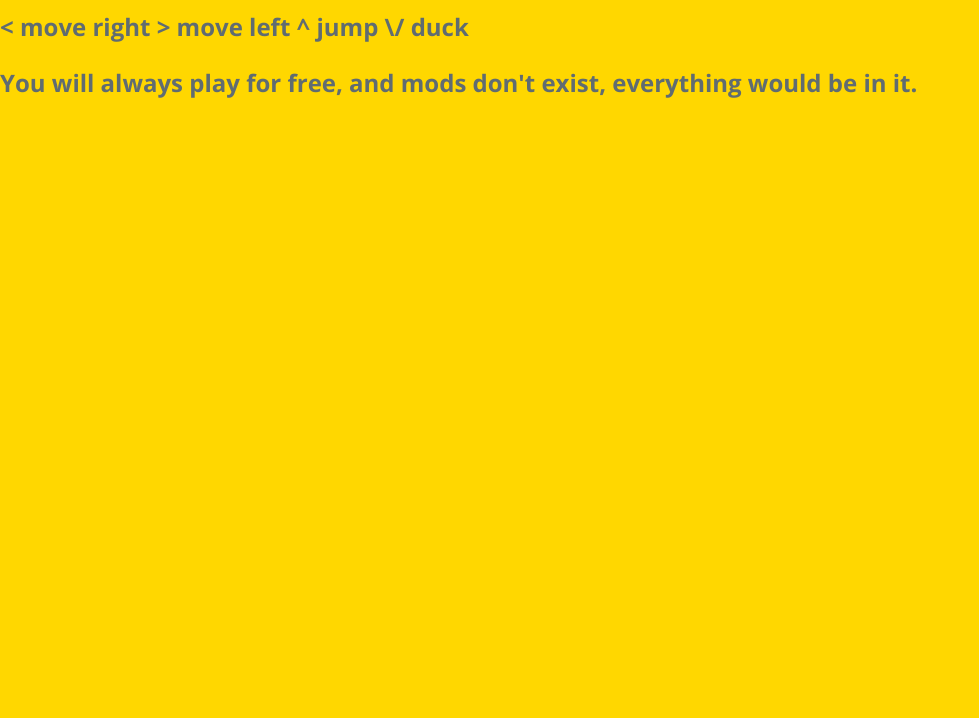
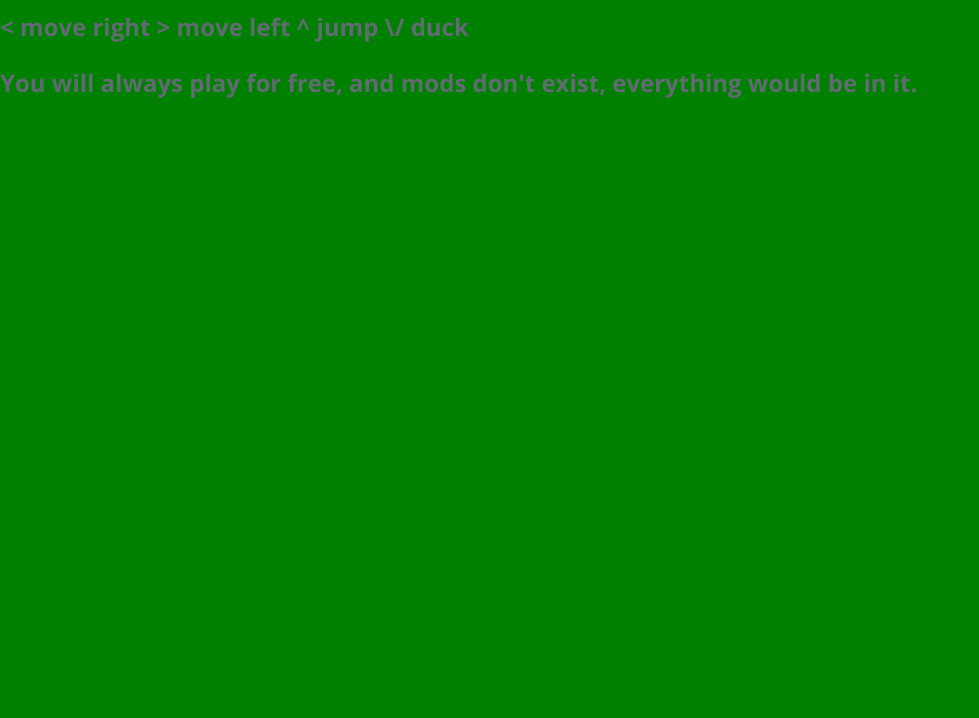
Before and after one commit to tflip7/minecraftt8, a plain HTML site: page index.html in a window 1280 px wide. Shown: the part 82-800 px from the top of the page, without its empty margins (0-979 px from the left). Drawn offline with nearby package versions, Linux system fonts and the light colour scheme.

Commit message:
Update stylesheet.css

```diff
--- a/stylesheets/stylesheet.css
+++ b/stylesheets/stylesheet.css
@@ -2,7 +2,7 @@
   box-sizing: border-box; }
 
 body {
-  background-color:gold;
+  background-color:green;
   padding: 0;
   margin: 0;
   font-family: "Open Sans", "Helvetica Neue", Helvetica, Arial, sans-serif;
```
